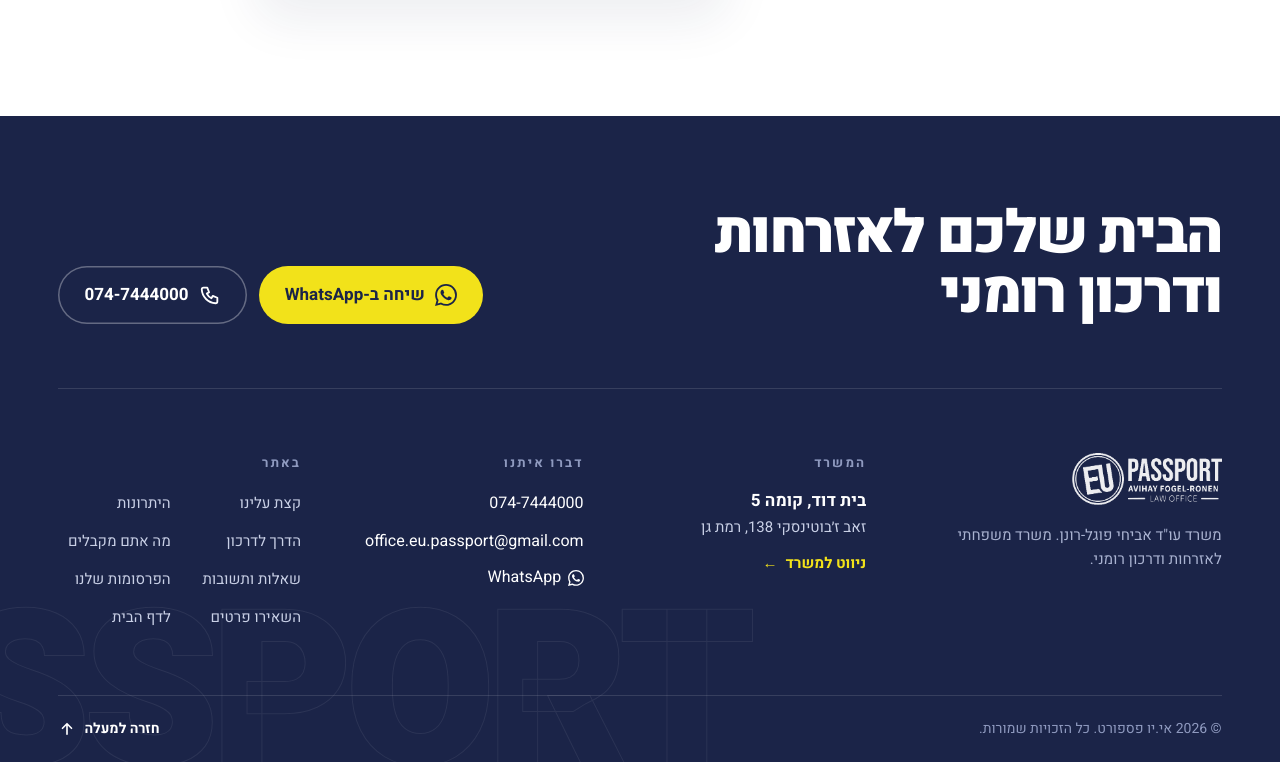
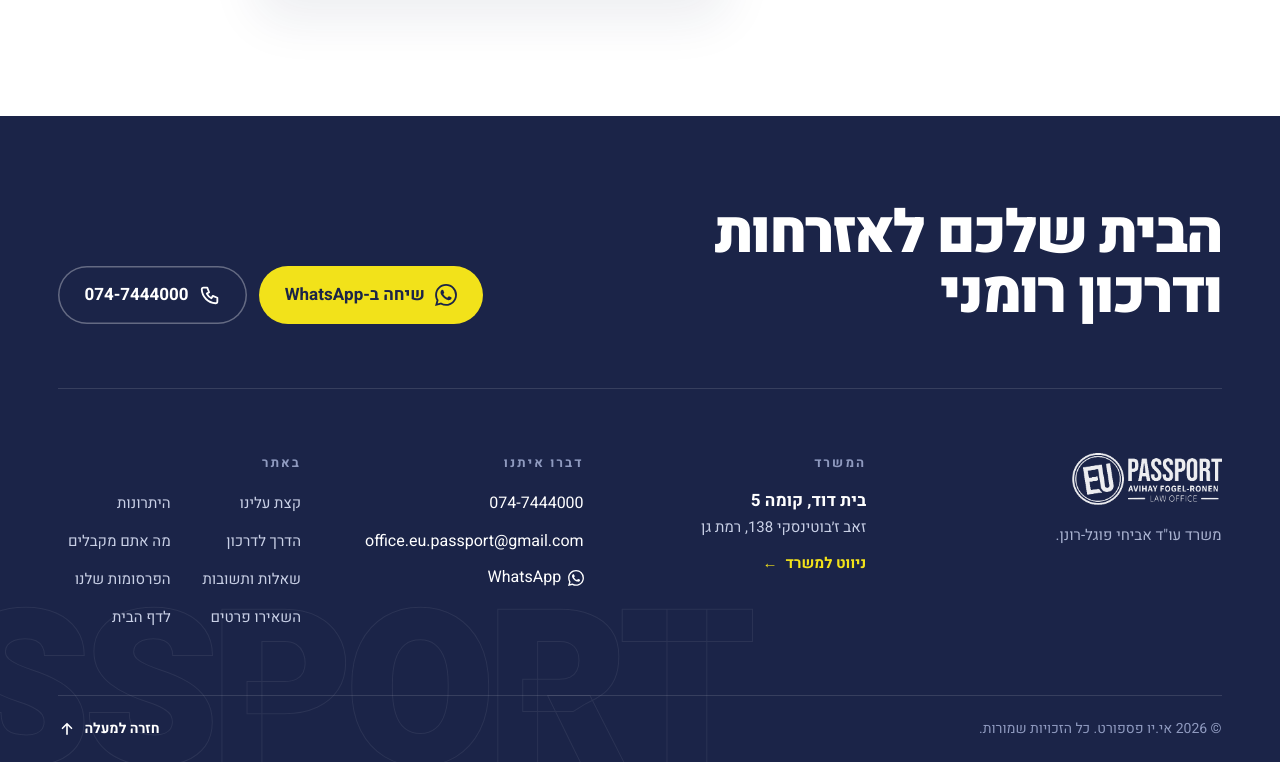
Before and after one commit to YoavFogel/New-Version-Website-Passport-, a plain HTML site: page website/contact.html in a window 1280 px wide. Shown: the part 1590-2352 px from the top of the page. Drawn offline with Linux system fonts and the light colour scheme.

Commit message:
Footer: drop "משרד משפחתי לאזרחות ודרכון רומני" from the brand line
Co-Authored-By: Claude Sonnet 5 <noreply@anthropic.com>

```diff
--- a/website/contact.html
+++ b/website/contact.html
@@ -149,7 +149,7 @@
       <div class="ft-grid" data-foot>
         <div class="ft-col ft-brand">
           <img class="foot-logo" src="assets/img/logo.png" width="462" height="159" alt="EU Passport, משרד עו&quot;ד אביחי פוגל-רונן" loading="lazy">
-          <p>משרד עו&quot;ד אביחי פוגל-רונן. משרד משפחתי לאזרחות ודרכון רומני.</p>
+          <p>משרד עו&quot;ד אביחי פוגל-רונן.</p>
         </div>
         <div class="ft-col">
           <h2 class="ft-h">המשרד</h2>
```
Also changed, not shown: website/index.html (+1 -1 lines).
